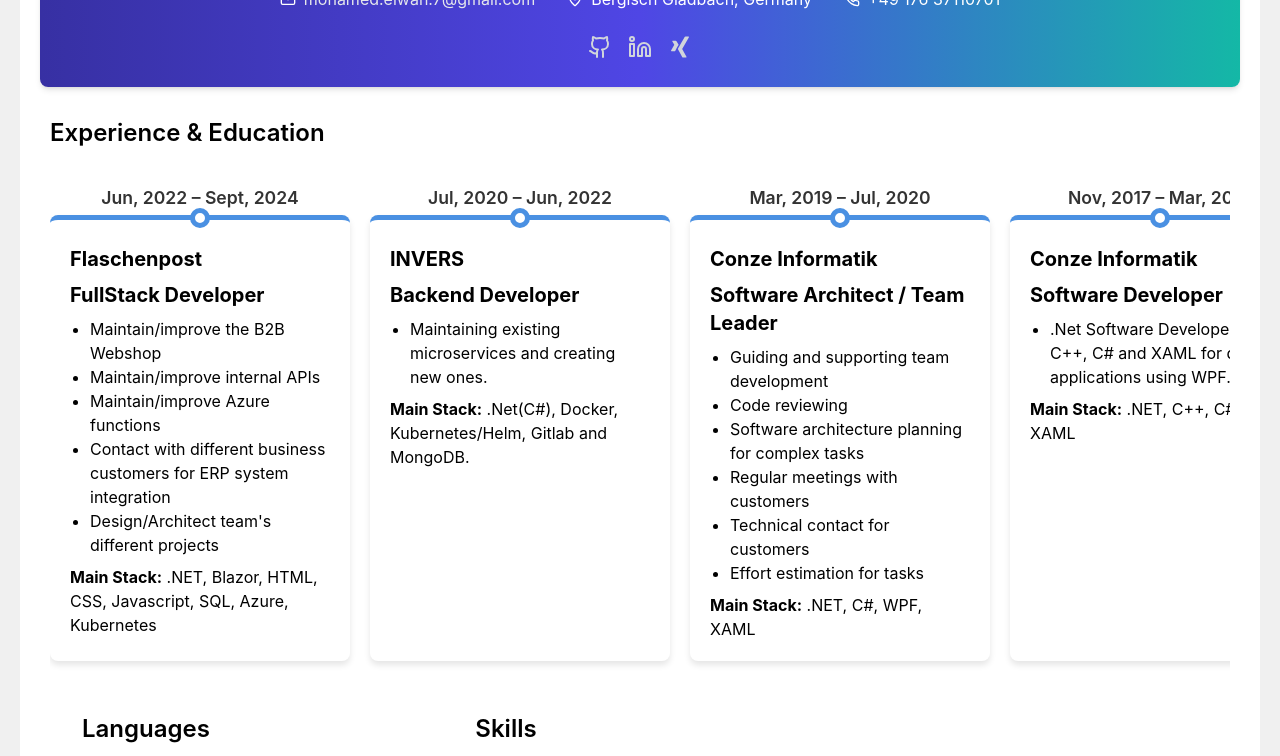
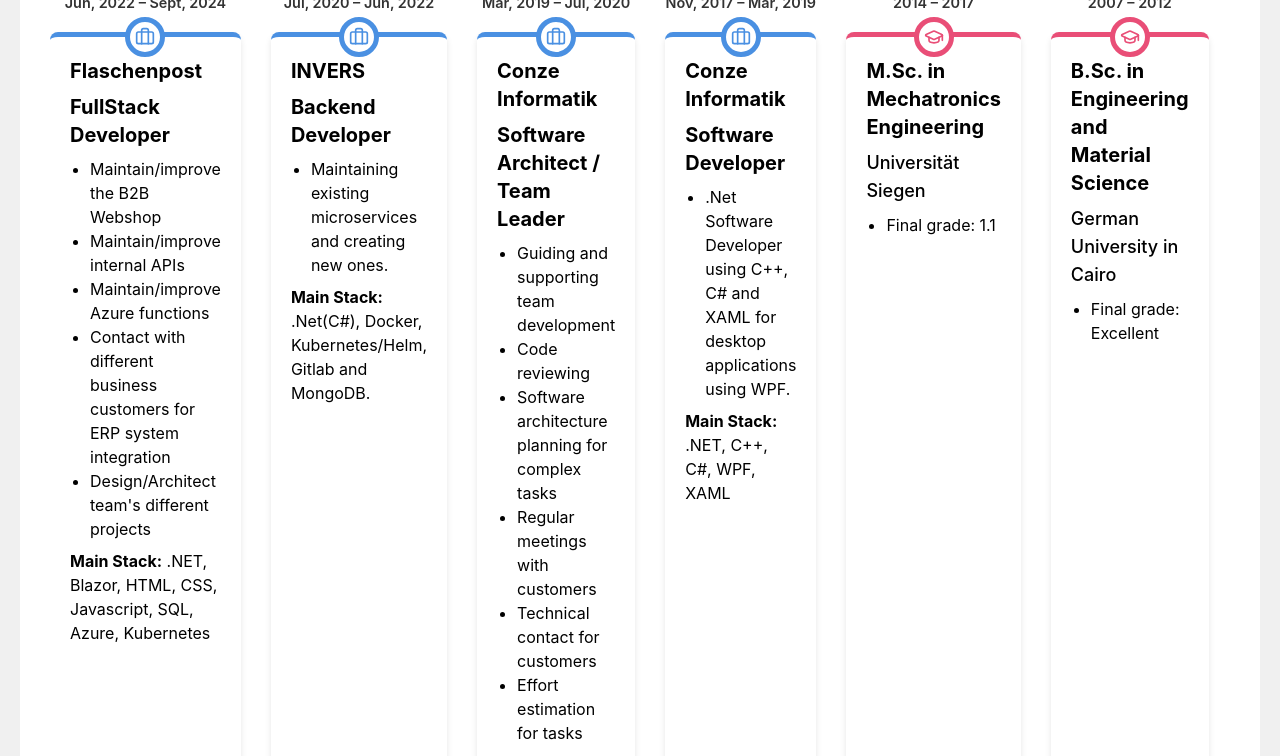
Before and after one commit to 3lwan/3lwan.github.io, a React (Create React App) app: page / in a window 1280 px wide. Shown: the top 756 px of the page. Built offline with nearby package versions, Linux system fonts and the light colour scheme.

Commit message:
Added icons

```diff
--- a/src/App.css
+++ b/src/App.css
@@ -120,14 +120,14 @@
 }
 
 .timeline-item {
-  flex: 0 0 auto;
-  width: 300px;
-  margin-right: 20px;
+  position: relative;
+  padding-top: 30px;
+  width: 360px;
+  margin-right: 30px;
   background: white;
   border-radius: 8px;
   box-shadow: 0 4px 6px rgba(0, 0, 0, 0.1);
   padding: 20px;
-  position: relative;
   margin-top: 30px;
   /* Add space above the item for the date */
 }
@@ -140,38 +140,49 @@
   border-top: 5px solid #e94e77;
 }
 
-.timeline-content {
-  padding-top: 5px;
-  /* Reduced top padding */
-}
-
-.timeline-item::before {
-  content: '';
+.timeline-icon {
   position: absolute;
   left: 50%;
-  top: -12px;
-  width: 20px;
-  height: 20px;
+  top: -20px;
+  width: 40px;
+  height: 40px;
   background: white;
   border: 5px solid;
   border-radius: 50%;
   transform: translateX(-50%);
+  display: flex;
+  justify-content: center;
+  align-items: center;
+  z-index: 1;
 }
 
-.timeline-item.experience::before {
+.timeline-icon i {
+  font-size: 20px;
+}
+
+.timeline-item.experience .timeline-icon {
   border-color: #4a90e2;
 }
 
-.timeline-item.education::before {
+.timeline-item.experience .timeline-icon svg {
+  color: #4a90e2;
+}
+
+.timeline-item.education .timeline-icon {
   border-color: #e94e77;
+}
+
+.timeline-item.education .timeline-icon svg {
+  color: #e94e77;
 }
 
 /* Update this style for the date */
 .timeline-date {
   position: absolute;
-  top: -35px;
+  top: -45px;
+  /* Move the date higher above the icon */
   left: 0;
-  font-size: 1.1em;
+  font-size: 0.9em;
   font-weight: 600;
   color: #333;
   width: 100%;
@@ -181,7 +192,8 @@
 /* Add some responsive styles */
 @media (max-width: 768px) {
   .timeline-item {
-    width: 250px;
+    width: 320px;
+    /* Adjust for smaller screens if needed */
   }
 
   .App {
--- a/src/App.js
+++ b/src/App.js
@@ -1,11 +1,14 @@
 import React, { useState, useRef, useEffect } from 'react';
-import { Github, Linkedin, Mail, MapPin, Phone } from 'lucide-react';
+import { Github, Linkedin, Mail, MapPin, Phone, Briefcase, GraduationCap } from 'lucide-react';
 import { FontAwesomeIcon } from '@fortawesome/react-fontawesome';
 import { faXing } from '@fortawesome/free-brands-svg-icons';
 import './App.css';
 
 const TimelineItem = ({ title, subtitle, company, date, details, stack, type }) => (
   <div className={`timeline-item ${type}`}>
+    <div className="timeline-icon">
+      {type === 'experience' ? <Briefcase size={20} /> : <GraduationCap size={20} />}
+    </div>
     <span className="timeline-date">{date}</span>
     <div className="timeline-content">
       {company && <h4 className="text-xl font-bold mb-2">{company}</h4>}
```
